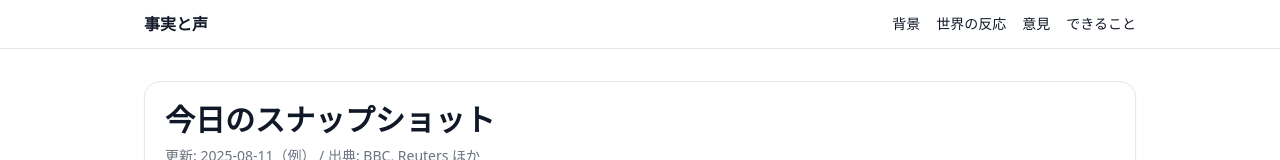
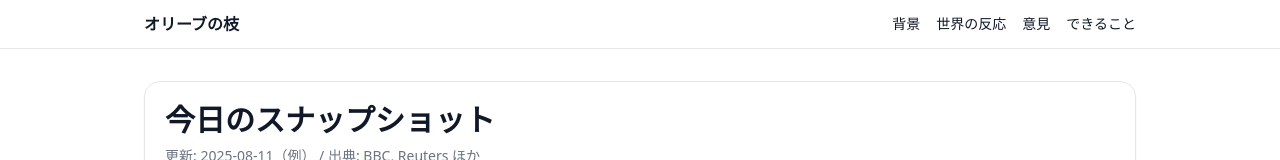
Before and after one commit to Yuki-with-the-mission/peace-from-japan, a Next.js app: page / in a window 1280 px wide. Shown: the top 160 px of the page. Built offline with nearby package versions, Linux system fonts and the light colour scheme.

Commit message:
feat: rename site title to Peace from Japan

```diff
--- a/app/layout.tsx
+++ b/app/layout.tsx
@@ -3,7 +3,7 @@ import Link from 'next/link';
 
 export const metadata = {
   metadataBase: new URL('https://example.com'), // 後で独自ドメインに差し替え
-  title: '事実と声：ガザとウクライナ',
+  title: 'オリーブの枝：背景・事実・市民視点の3軸で整理するアーカイブ＋意見サイト',
   description: '日本語で、背景・事実・市民視点の3軸で整理するアーカイブ＋意見サイト',
   alternates: { canonical: '/' }
 };
@@ -14,7 +14,7 @@ export default function RootLayout({ children }: { children: React.ReactNode })
       <body>
         <header className="border-b bg-white/70 backdrop-blur sticky top-0 z-10">
           <div className="container flex items-center justify-between py-3">
-            <Link href="/" className="font-bold">事実と声</Link>
+            <Link href="/" className="font-bold">オリーブの枝</Link>
             <nav className="flex gap-4 text-sm">
               <Link href="/background" className="hover:underline">背景</Link>
               <Link href="/reactions" className="hover:underline">世界の反応</Link>
```
